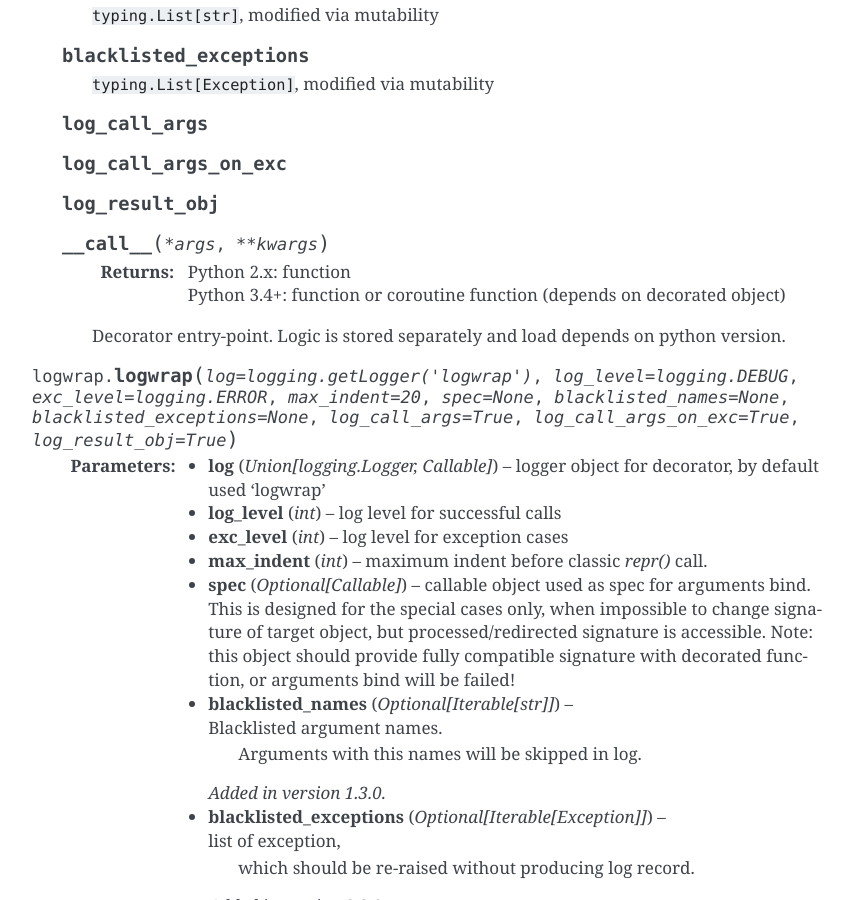
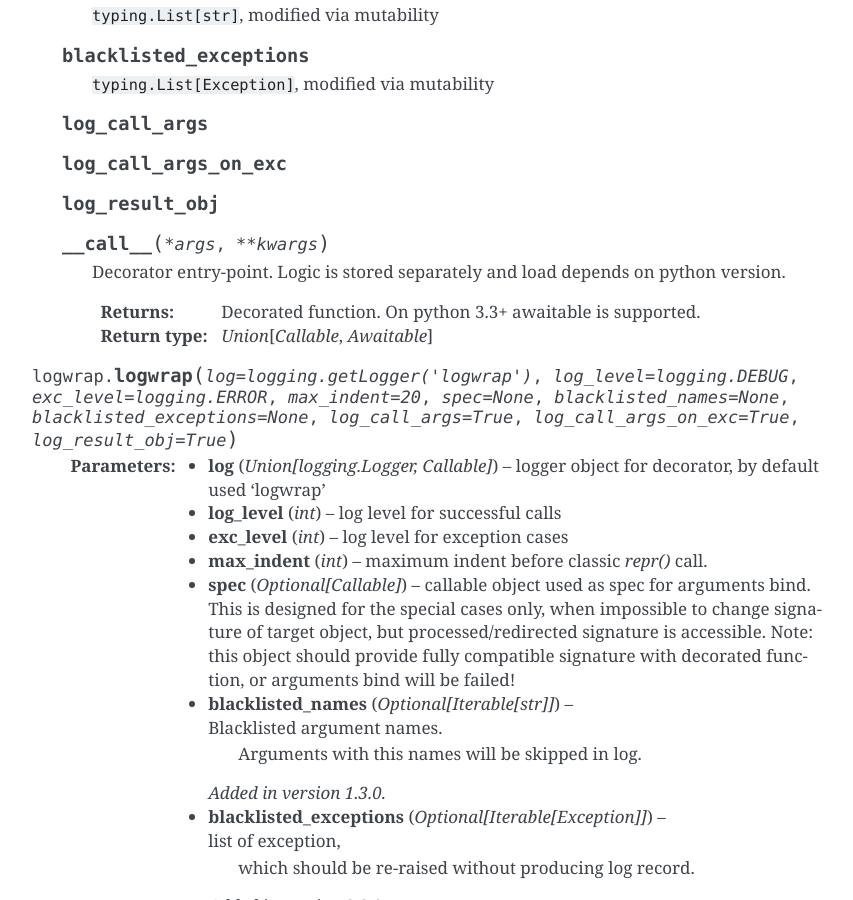
Before and after one commit to python-useful-helpers/logwrap, a Sphinx documentation site: the page built from doc/source/logwrap.rst, in a window 1280 px wide and 900 px high, scrolled down 1003 px. Shown: the whole window, without its empty margins (218-1071 px from the left). Built offline with Sphinx 7.4.7, drawn with Linux system fonts in a browser that asks for light colours.

Commit message:
Update __call__ documentation for LogWrap

```diff
--- a/doc/source/logwrap.rst
+++ b/doc/source/logwrap.rst
@@ -60,11 +60,10 @@ API: Decorators: `LogWrap` class and `logwrap` function.
 
     .. py:method:: __call__(*args, **kwargs)
 
-        :returns: Python 2.x: function
+        Decorator entry-point. Logic is stored separately and load depends on python version.
 
-                  Python 3.4+: function or coroutine function (depends on decorated object)
-
-        Decorator entry-point. Logic is stored separately and load depends on python version.
+        :returns: Decorated function. On python 3.3+ awaitable is supported.
+        :rtype: typing.Union[typing.Callable, typing.Awaitable]
 
 
 .. py:function:: logwrap(log=logging.getLogger('logwrap'), log_level=logging.DEBUG, exc_level=logging.ERROR, max_indent=20, spec=None, blacklisted_names=None, blacklisted_exceptions=None, log_call_args=True, log_call_args_on_exc=True, log_result_obj=True, )
```
Also changed, not shown: 1 other file.
